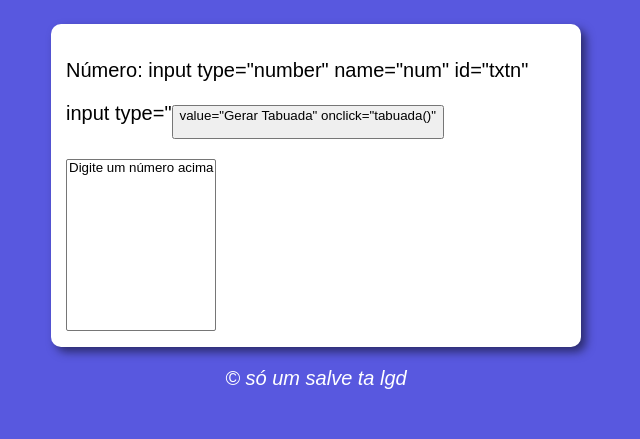
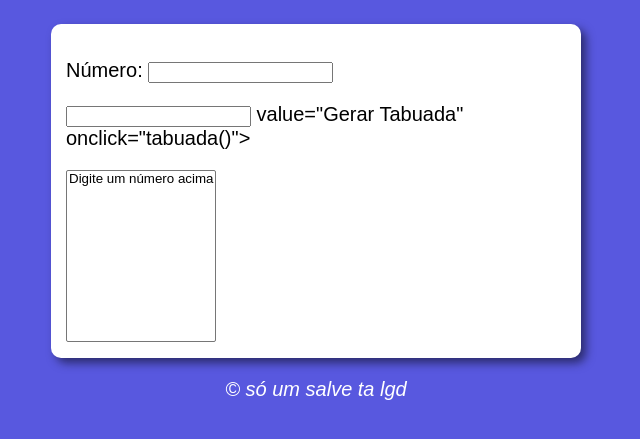
Before and after one commit to pietrao0/09-js-repeticoes, a plain HTML site: page psas-tabuada/tabuada.html in a window 1280 px wide. Shown: the part 75-514 px from the top of the page, without its empty margins (324-964 px from the left). Drawn offline with Linux system fonts and the light colour scheme.

Commit message:
Alterações

```diff
--- a/psas-tabuada/tabuada.html
+++ b/psas-tabuada/tabuada.html
@@ -12,11 +12,9 @@
     </header>
     <section>
         <div>
-            <p>Número: input type="number" name="num" id="txtn"</p>
-            <p>input type="<button> value="Gerar Tabuada" onclick="tabuada()"</p>
-            <p>
+            <p>Número: <input type="number" name="num" id="txtn"></p>
+            <p><input type="<button> value="Gerar Tabuada" onclick="tabuada()"></p>
 
-            </p>
         </div>
             <select name="Tabuada" id="seltab" size ="10">
                 <option>Digite um número acima</option>
```
